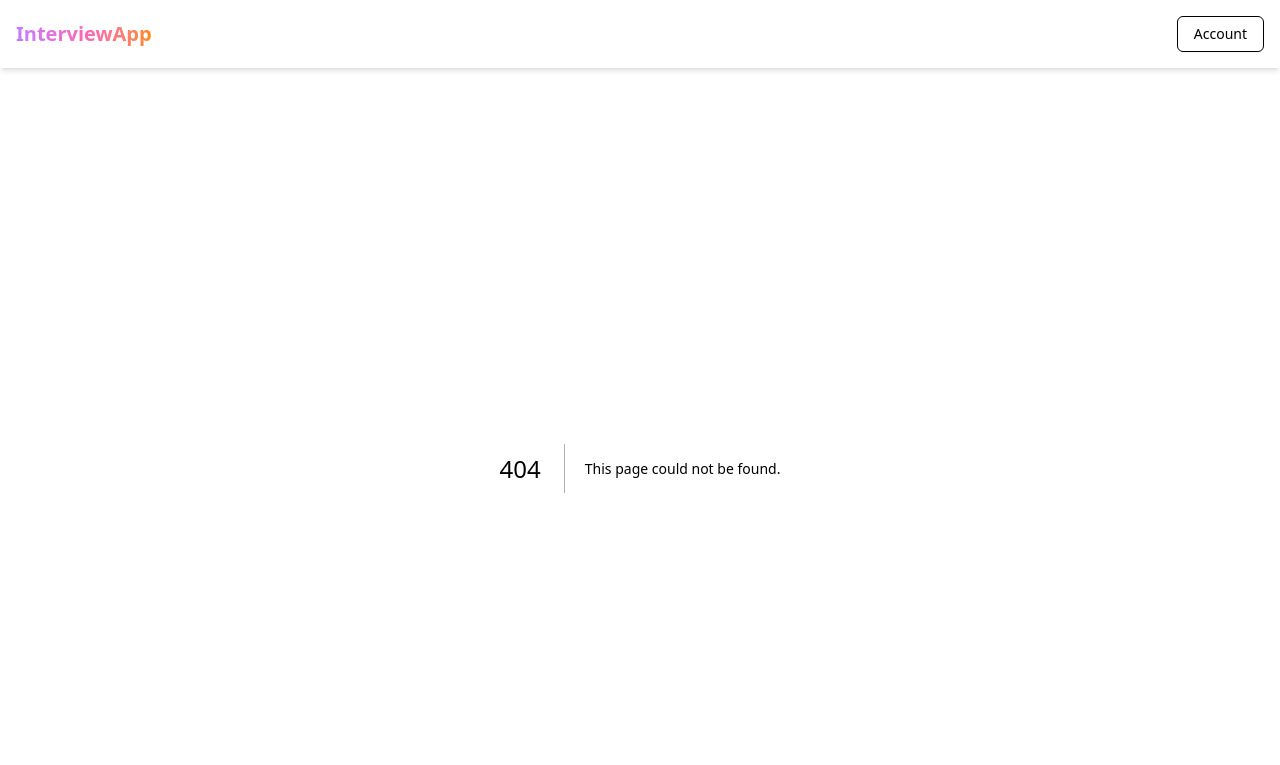
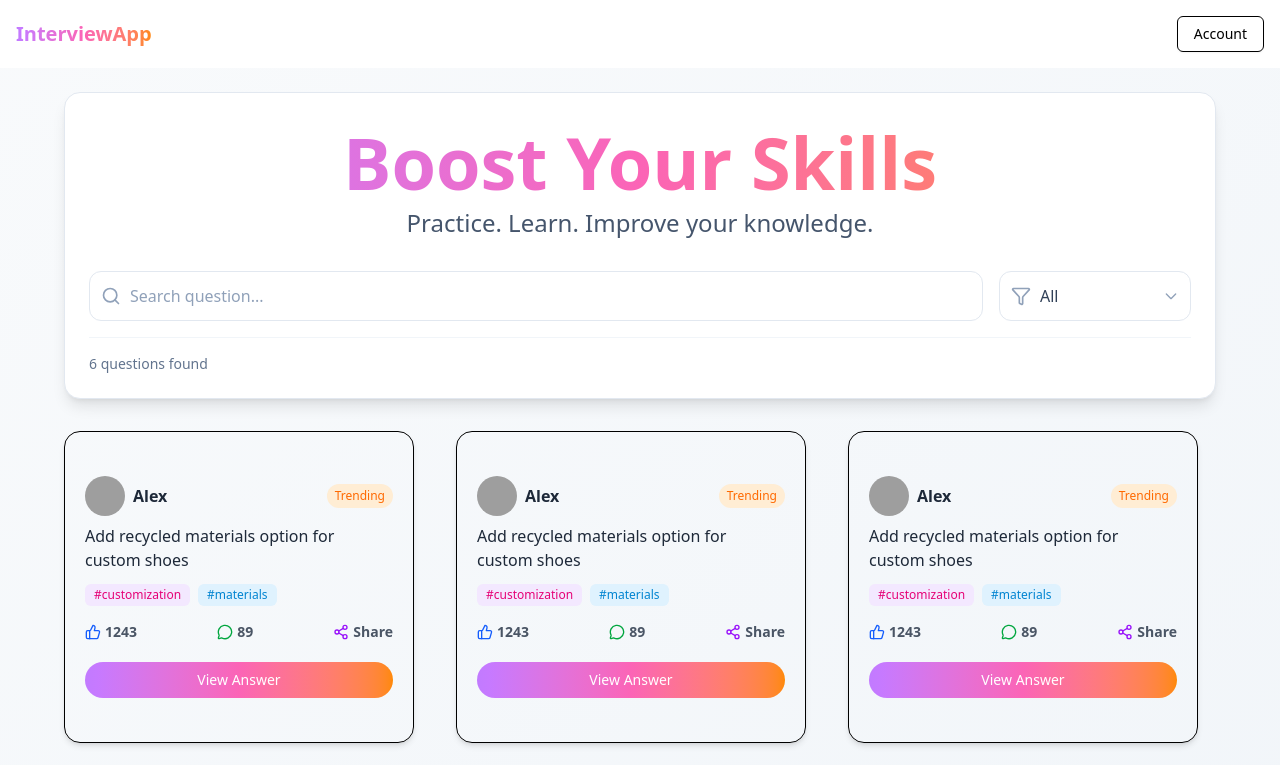
Before and after one commit to MuhammadSaidulislam/interview-application, a Next.js app: page /questions in a window 1280 px wide. Before the commit this address had no page. Shown: the top 765 px of the page. Built offline with nearby package versions, Linux system fonts and the light colour scheme; grey boxes are pictures that could not be loaded.

Commit message:
question bank page add

```diff
--- /dev/null
+++ b/src/app/questions/page.tsx
@@ -0,0 +1,162 @@
+"use client";
+import QuestionCard from '@/components/QuestionCard';
+import { Filter, Search } from 'lucide-react'
+import React, { useMemo, useState } from 'react'
+
+
+const sampleCards = [
+  {
+    id: 1,
+    title: "Modern Web Development",
+    description: "Learn the latest technologies in web development including React, Node.js, and modern CSS frameworks.",
+    category: "Technology",
+    rating: 4.8,
+    duration: "8 weeks",
+    location: "Online",
+    image: "https://images.unsplash.com/photo-1498050108023-c5249f4df085?w=300&h=200&fit=crop",
+    price: "$299"
+  },
+  {
+    id: 2,
+    title: "Digital Marketing Mastery",
+    description: "Master the art of digital marketing with hands-on experience in SEO, social media, and content marketing.",
+    category: "Marketing",
+    rating: 4.6,
+    duration: "6 weeks",
+    location: "New York",
+    image: "https://images.unsplash.com/photo-1460925895917-afdab827c52f?w=300&h=200&fit=crop",
+    price: "$199"
+  },
+  {
+    id: 3,
+    title: "UI/UX Design Fundamentals",
+    description: "Discover the principles of user interface and user experience design with practical projects.",
+    category: "Design",
+    rating: 4.9,
+    duration: "10 weeks",
+    location: "Online",
+    image: "https://images.unsplash.com/photo-1561070791-2526d30994b5?w=300&h=200&fit=crop",
+    price: "$399"
+  },
+  {
+    id: 4,
+    title: "Financial Planning Basics",
+    description: "Learn essential financial planning strategies for personal and business success.",
+    category: "Finance",
+    rating: 4.7,
+    duration: "4 weeks",
+    location: "Chicago",
+    image: "https://images.unsplash.com/photo-1554224155-6726b3ff858f?w=300&h=200&fit=crop",
+    price: "$149"
+  },
+  {
+    id: 5,
+    title: "Advanced JavaScript",
+    description: "Deep dive into advanced JavaScript concepts including async programming and design patterns.",
+    category: "Technology",
+    rating: 4.5,
+    duration: "12 weeks",
+    location: "Online",
+    image: "https://images.unsplash.com/photo-1579468118864-1b9ea3c0db4a?w=300&h=200&fit=crop",
+    price: "$449"
+  },
+  {
+    id: 6,
+    title: "Brand Strategy Workshop",
+    description: "Build compelling brand strategies that resonate with your target audience and drive growth.",
+    category: "Marketing",
+    rating: 4.4,
+    duration: "3 weeks",
+    location: "Los Angeles",
+    image: "https://images.unsplash.com/photo-1552664730-d307ca884978?w=300&h=200&fit=crop",
+    price: "$249"
+  }
+];
+const categories = ["All", "Technology", "Marketing", "Design", "Finance"];
+
+const page = () => {
+  const [searchTerm, setSearchTerm] = useState("");
+  const [selectedCategory, setSelectedCategory] = useState("All");
+
+  const filteredCards = useMemo(() => {
+    return sampleCards.filter(card => {
+      const matchesSearch = card.title.toLowerCase().includes(searchTerm.toLowerCase()) ||
+        card.description.toLowerCase().includes(searchTerm.toLowerCase());
+      const matchesCategory = selectedCategory === "All" || card.category === selectedCategory;
+      return matchesSearch && matchesCategory;
+    });
+  }, [searchTerm, selectedCategory]);
+  return (
+    <div>
+      <div className="min-h-screen bg-gradient-to-br from-slate-50 to-slate-100 p-6">
+        <div className="max-w-6xl mx-auto">
+
+
+          {/* Search and Filter Section */}
+          <div className="bg-white rounded-2xl shadow-lg p-6 mb-8 border border-slate-200">
+            {/* Header */}
+            <div className="text-center mb-8">
+                <h1 className="text-5xl md:text-7xl font-bold leading-tight bg-gradient-to-r from-purple-400 via-pink-400 to-orange-400 bg-clip-text text-transparent block">
+          Boost Your Skills
+        </h1>
+              <p className="text-slate-600 text-xl md:text-2xl">Practice. Learn. Improve your knowledge.</p>
+            </div>
+            <div className="flex flex-col md:flex-row gap-4">
+              {/* Search Input */}
+              <div className="relative flex-1">
+                <Search className="absolute left-3 top-1/2 transform -translate-y-1/2 text-slate-400 h-5 w-5" />
+                <input
+                  type="text"
+                  placeholder="Search question..."
+                  value={searchTerm}
+                  onChange={(e) => setSearchTerm(e.target.value)}
+                  className="w-full pl-10 pr-4 py-3 border border-slate-200 rounded-xl focus:ring-2 focus:ring-blue-500 focus:border-transparent outline-none transition-all duration-200 text-slate-700 placeholder-slate-400"
+                />
+              </div>
+
+              {/* Category Dropdown */}
+              <div className="relative">
+                <Filter className="absolute left-3 top-1/2 transform -translate-y-1/2 text-slate-400 h-5 w-5" />
+                <select
+                  value={selectedCategory}
+                  onChange={(e) => setSelectedCategory(e.target.value)}
+                  className="pl-10 pr-8 py-3 border border-slate-200 rounded-xl focus:ring-2 focus:ring-blue-500 focus:border-transparent outline-none transition-all duration-200 text-slate-700 bg-white min-w-48 appearance-none cursor-pointer"
+                >
+                  {categories.map(category => (
+                    <option key={category} value={category}>
+                      {category}
+                    </option>
+                  ))}
+                </select>
+                <div className="absolute right-3 top-1/2 transform -translate-y-1/2 pointer-events-none">
+                  <svg className="w-4 h-4 text-slate-400" fill="none" stroke="currentColor" viewBox="0 0 24 24">
+                    <path strokeLinecap="round" strokeLinejoin="round" strokeWidth={2} d="M19 9l-7 7-7-7" />
+                  </svg>
+                </div>
+              </div>
+            </div>
+
+            {/* Results Count */}
+            <div className="mt-4 pt-4 border-t border-slate-100">
+              <p className="text-slate-500 text-sm">
+                {filteredCards.length} question{filteredCards.length !== 1 ? 's' : ''} found
+                {selectedCategory !== "All" && ` in ${selectedCategory}`}
+              </p>
+            </div>
+          </div>
+
+          {/* Cards Grid */}
+          <div className="grid grid-cols-1 md:grid-cols-2 lg:grid-cols-3 gap-6">
+            {filteredCards.map(card => (
+              <QuestionCard />
+            ))}
+          </div>
+        </div>
+      </div>
+
+
+    </div>
+  )
+}
+
+export default page
--- a/src/components/Navbar.tsx
+++ b/src/components/Navbar.tsx
@@ -34,6 +34,9 @@ const Navbar = () => {
             <DropdownMenuItem>
               <Link href="/admin/login">Profile</Link>
             </DropdownMenuItem>
+              <DropdownMenuItem>
+              <Link href="/questions">Questions</Link>
+            </DropdownMenuItem>
             <DropdownMenuItem>
               <Link href="/exam">Exam</Link>
             </DropdownMenuItem>
```
